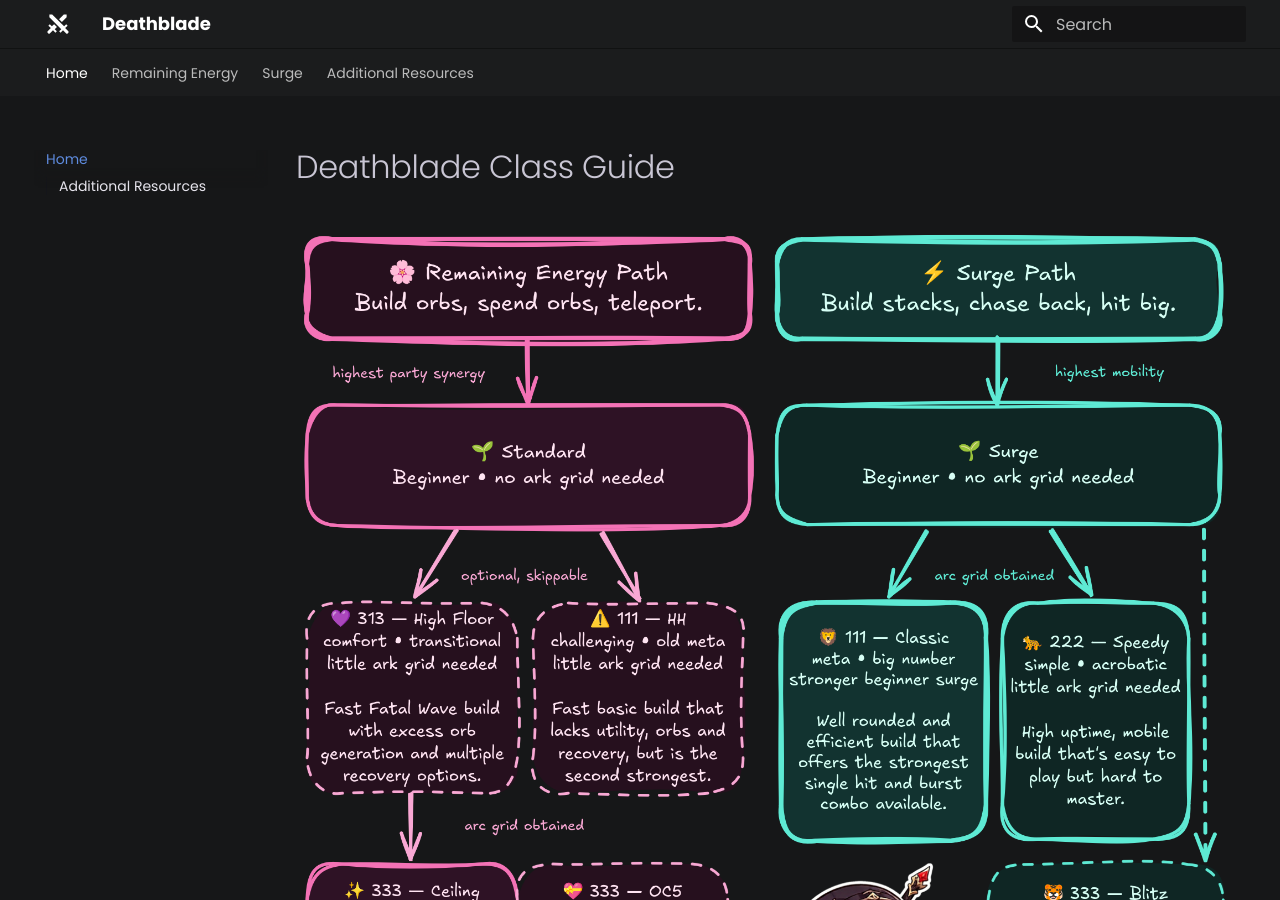
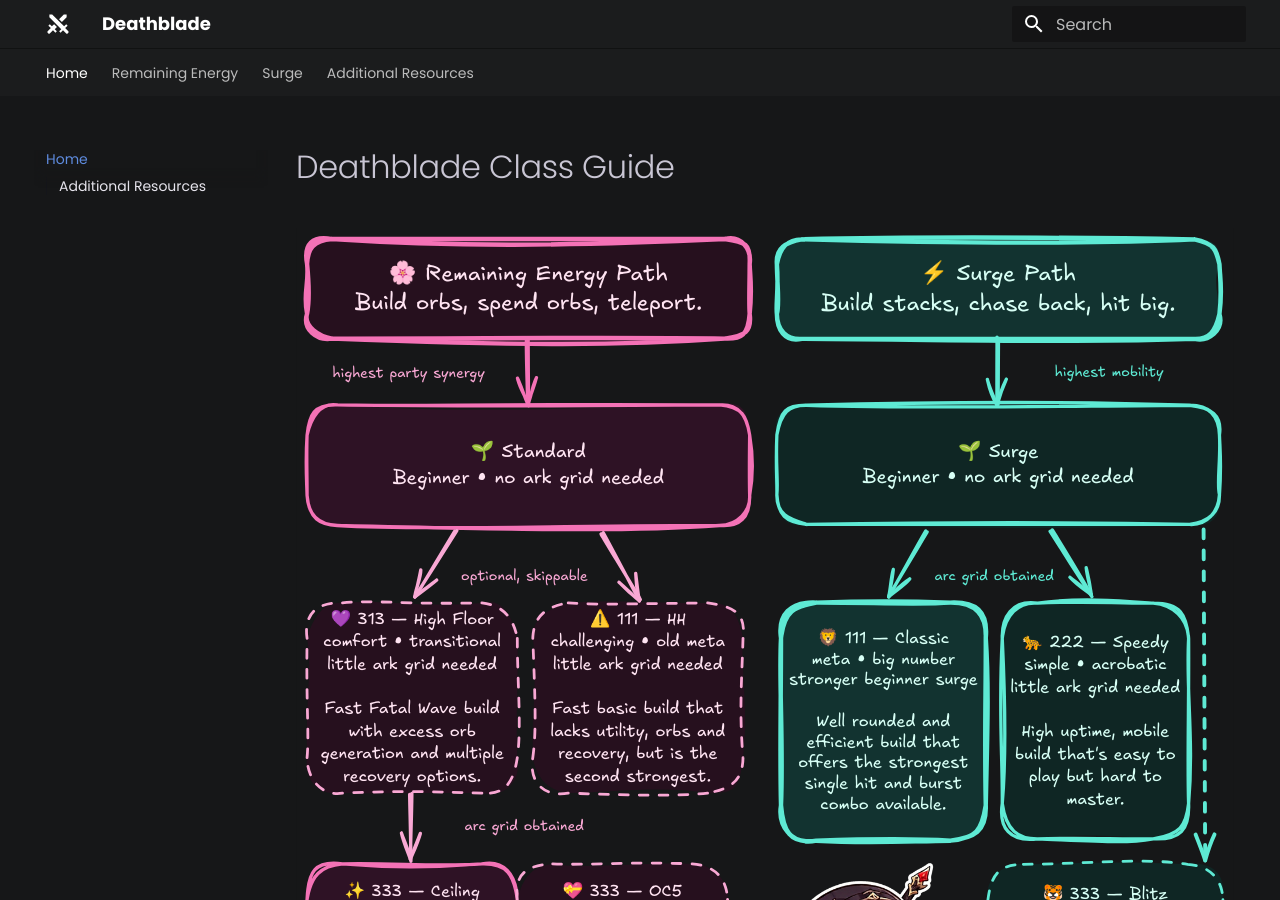
Before and after one commit to interlockme/deathblade, an MkDocs documentation site: the page built from docs/index.md, in a window 1280 px wide and 900 px high. Built offline with MkDocs 1.6.1 and Material for MkDocs 9.7.7, drawn with Linux system fonts in a browser that asks for light colours; plug-ins that fetch from the network failed and are left out.

Commit message:
svg index image

```diff
--- a/docs/index.md
+++ b/docs/index.md
@@ -1,6 +1,6 @@
 # Deathblade Class Guide
 
-![Deathblade path flowchart](assets/shared/flowchart-deathblade-paths.png)
+![Deathblade path flowchart](assets/shared/flowchart-deathblade-paths.svg)
 
 <div class="grid cards" markdown>
 
```
Also changed, not shown: docs/assets/shared/flowchart-deathblade-paths.png (deleted), docs/assets/shared/flowchart-deathblade-paths.svg (added).
